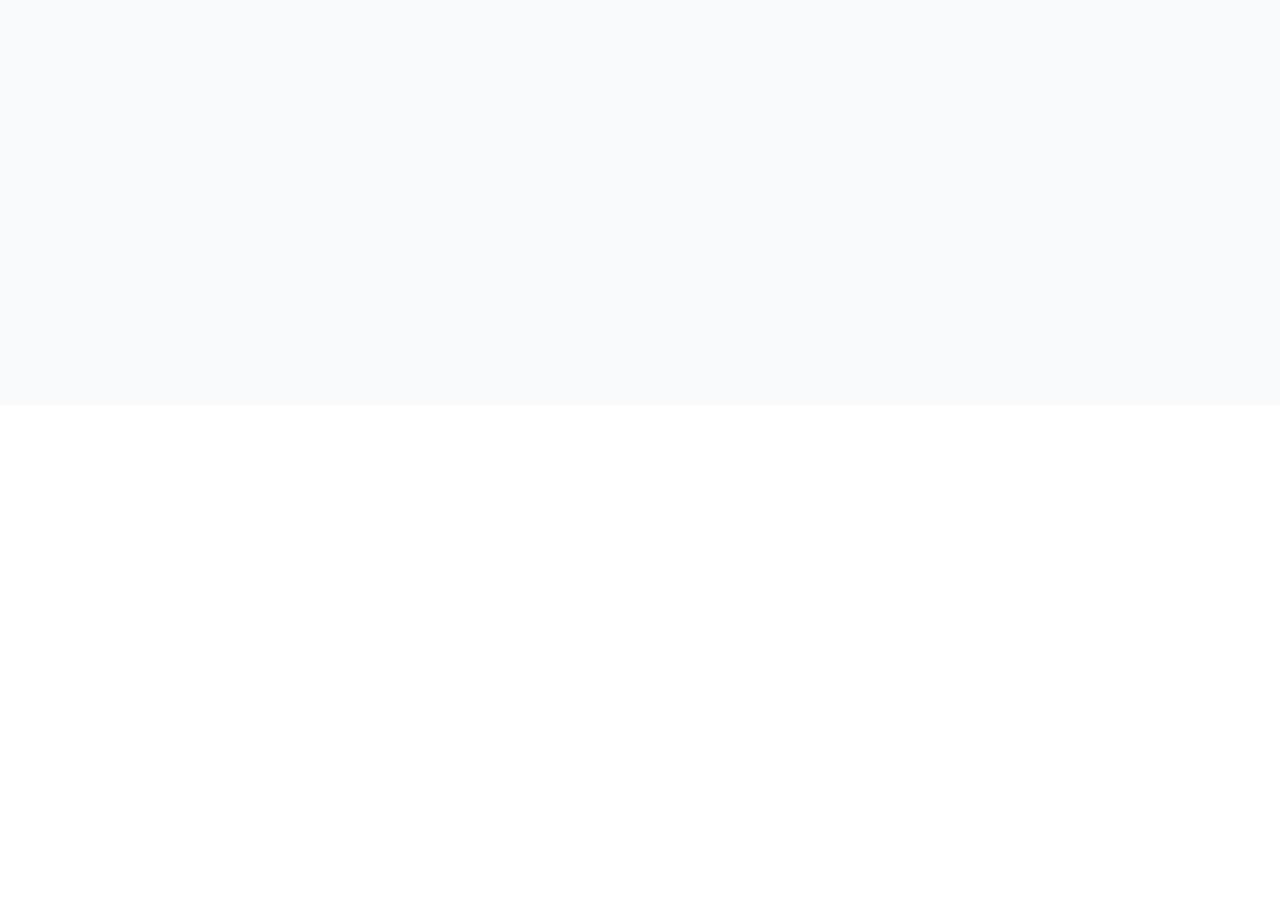
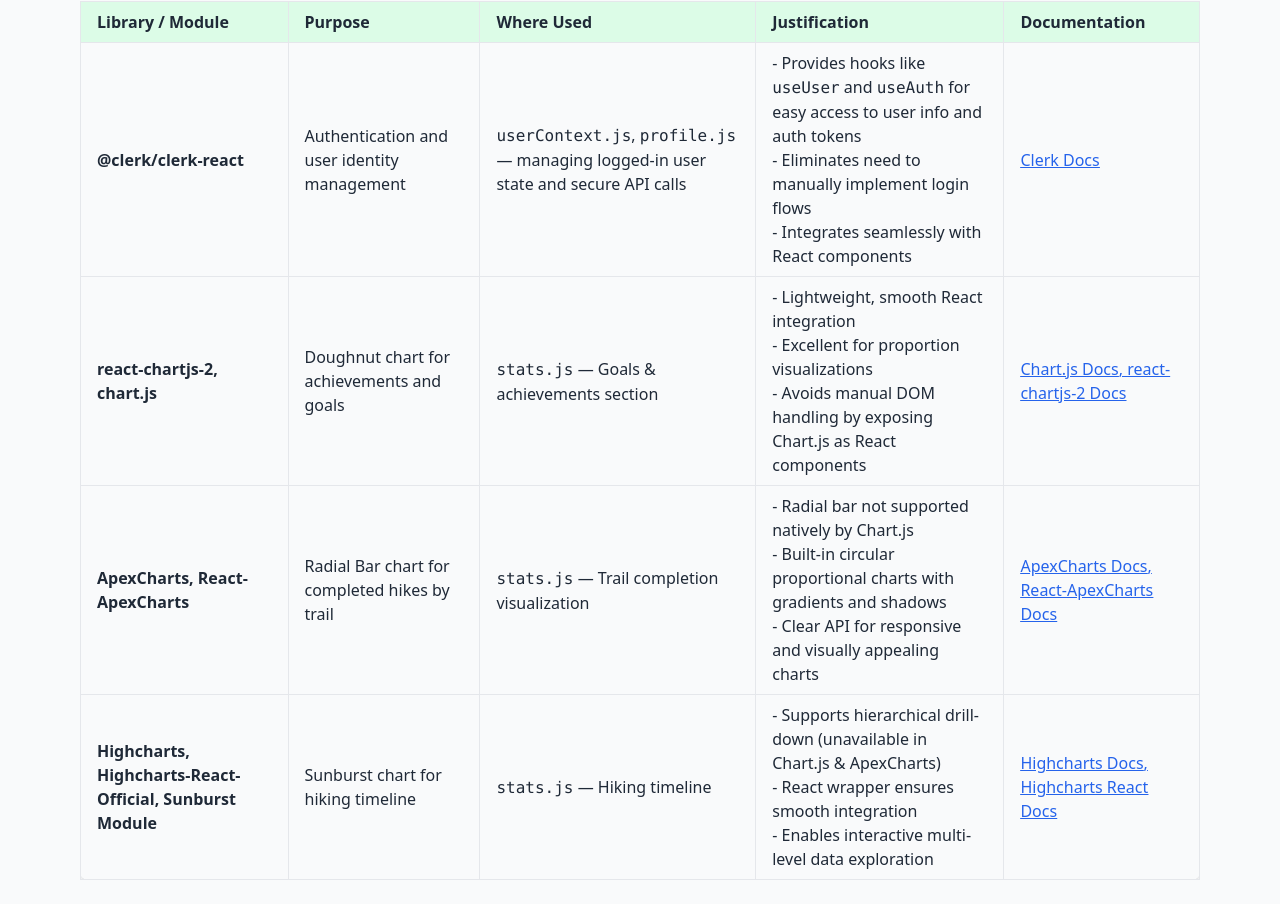
Before and after one commit to Weppman/SDP-DocumentationSite, a React (Create React App) app: page /third-party-code in a window 1280 px wide. Before the commit this address had no page. Shown: the part 395-1299 px from the top of the page. Before the commit the page ends 800 px from the top, so only its background shows below. Built offline with nearby package versions, Linux system fonts and the light colour scheme.

Commit message:
FIX: added table and fixed route

```diff
--- a/src/App.js
+++ b/src/App.js
@@ -7,6 +7,7 @@
 import DeploymentImplementation from "./pages/DeploymentImplementation";
 import TestingFeedback from "./pages/TestingFeedback";
 import Architecture from "./pages/Architecture";
+import ThirdPartyCode from "./pages/ThirdPartyCode";
 
 
 import DiscussionsMeetings from "./pages/DiscussionsMeetings";
@@ -26,6 +27,7 @@
             <Route path="/testing-feedback" element={<TestingFeedback />} />
             <Route path="/deployment-implementation" element={<DeploymentImplementation />} />
             <Route path="/discussions-meetings" element={<DiscussionsMeetings />} />
+            <Route path="/third-party-code" element={<ThirdPartyCode />} />
           </Routes>
         </div>
       </div>
--- a/src/pages/ThirdPartyCode.js
+++ b/src/pages/ThirdPartyCode.js
@@ -1,12 +1,160 @@
 import Sidebar from "../components/Sidebar";
 
-function ThirdPartyCode(){
-    return(
-    <main className="max-w-3xl mx-auto mt-8">
-      <h1 className="text-3xl font-bold text-green-700 mb-0">Testing/Feedback</h1>
-      <Sidebar />
-      <h2 className="text-2xl font-bold text-green-700 mb-4">Testing Methodology</h2>
-      </main>
-    );
+function ThirdPartyCode() {
+  return (
+    <main className="max-w-6xl mx-auto mt-8 px-4">
+      <h1 className="text-3xl font-bold text-green-700 mb-4">
+        Third-Party Code
+      </h1>
+       <Sidebar />
+      <h2 className="text-3xl font-bold text-green-700 mb-4">
+        Third-Party Integrations Overview
+      </h2>
+      <p className="mb-6 text-gray-700">
+        Our application leverages several third-party libraries to manage
+        authentication, charts, and data visualization. The table below
+        summarizes each library’s purpose, where it is used, and references
+        to its documentation.
+      </p>
+      <section className="overflow-x-auto mt-6">
+        <table className="table-auto w-full border border-gray-200 shadow rounded-lg">
+          <thead className="bg-green-100 text-left">
+            <tr>
+              <th className="px-4 py-2 border">Library / Module</th>
+              <th className="px-4 py-2 border">Purpose</th>
+              <th className="px-4 py-2 border">Where Used</th>
+              <th className="px-4 py-2 border">Justification</th>
+              <th className="px-4 py-2 border">Documentation</th>
+            </tr>
+          </thead>
+          <tbody>
+            <tr className="hover:bg-green-50">
+              <td className="px-4 py-2 border font-semibold">@clerk/clerk-react</td>
+              <td className="px-4 py-2 border">
+                Authentication and user identity management
+              </td>
+              <td className="px-4 py-2 border">
+                <code>userContext.js</code>, <code>profile.js</code> — managing logged-in user state and secure API calls
+              </td>
+              <td className="px-4 py-2 border">
+                - Provides hooks like <code>useUser</code> and <code>useAuth</code> for easy access to user info and auth tokens <br />
+                - Eliminates need to manually implement login flows <br />
+                - Integrates seamlessly with React components
+              </td>
+              <td className="px-4 py-2 border text-blue-600 underline">
+                <a
+                  href="https://clerk.com/docs"
+                  target="_blank"
+                  rel="noopener noreferrer"
+                >
+                  Clerk Docs
+                </a>
+              </td>
+            </tr>
+            <tr className="hover:bg-green-50">
+              <td className="px-4 py-2 border font-semibold">
+                react-chartjs-2, chart.js
+              </td>
+              <td className="px-4 py-2 border">
+                Doughnut chart for achievements and goals
+              </td>
+              <td className="px-4 py-2 border">
+                <code>stats.js</code> — Goals & achievements section
+              </td>
+              <td className="px-4 py-2 border">
+                - Lightweight, smooth React integration <br />
+                - Excellent for proportion visualizations <br />
+                - Avoids manual DOM handling by exposing Chart.js as React components
+              </td>
+              <td className="px-4 py-2 border text-blue-600 underline">
+                <a
+                  href="https://www.chartjs.org/docs/latest/"
+                  target="_blank"
+                  rel="noopener noreferrer"
+                >
+                  Chart.js Docs
+                </a>
+                ,{" "}
+                <a
+                  href="https://react-chartjs-2.js.org/"
+                  target="_blank"
+                  rel="noopener noreferrer"
+                >
+                  react-chartjs-2 Docs
+                </a>
+              </td>
+            </tr>
+            <tr className="hover:bg-green-50">
+              <td className="px-4 py-2 border font-semibold">
+                ApexCharts, React-ApexCharts
+              </td>
+              <td className="px-4 py-2 border">
+                Radial Bar chart for completed hikes by trail
+              </td>
+              <td className="px-4 py-2 border">
+                <code>stats.js</code> — Trail completion visualization
+              </td>
+              <td className="px-4 py-2 border">
+                - Radial bar not supported natively by Chart.js <br />
+                - Built-in circular proportional charts with gradients and shadows <br />
+                - Clear API for responsive and visually appealing charts
+              </td>
+              <td className="px-4 py-2 border text-blue-600 underline">
+                <a
+                  href="https://apexcharts.com/docs/"
+                  target="_blank"
+                  rel="noopener noreferrer"
+                >
+                  ApexCharts Docs
+                </a>
+                ,{" "}
+                <a
+                  href="https://apexcharts.com/docs/react-charts/"
+                  target="_blank"
+                  rel="noopener noreferrer"
+                >
+                  React-ApexCharts Docs
+                </a>
+              </td>
+            </tr>
+            <tr className="hover:bg-green-50">
+              <td className="px-4 py-2 border font-semibold">
+                Highcharts, Highcharts-React-Official, Sunburst Module
+              </td>
+              <td className="px-4 py-2 border">
+                Sunburst chart for hiking timeline
+              </td>
+              <td className="px-4 py-2 border">
+                <code>stats.js</code> — Hiking timeline
+              </td>
+              <td className="px-4 py-2 border">
+                - Supports hierarchical drill-down (unavailable in Chart.js & ApexCharts) <br />
+                - React wrapper ensures smooth integration <br />
+                - Enables interactive multi-level data exploration
+              </td>
+              <td className="px-4 py-2 border text-blue-600 underline">
+                <a
+                  href="https://www.highcharts.com/docs"
+                  target="_blank"
+                  rel="noopener noreferrer"
+                >
+                  Highcharts Docs
+                </a>
+                ,{" "}
+                <a
+                  href="https://github.com/highcharts/highcharts-react"
+                  target="_blank"
+                  rel="noopener noreferrer"
+                >
+                  Highcharts React Docs
+                </a>
+              </td>
+            </tr>
+          </tbody>
+        </table>
+      </section>
+    </main>
+  );
 }
+
 export default ThirdPartyCode;
```
